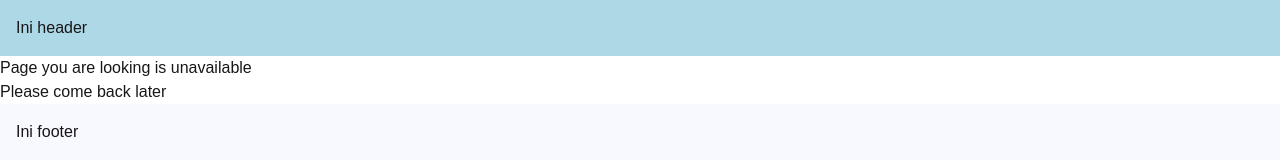
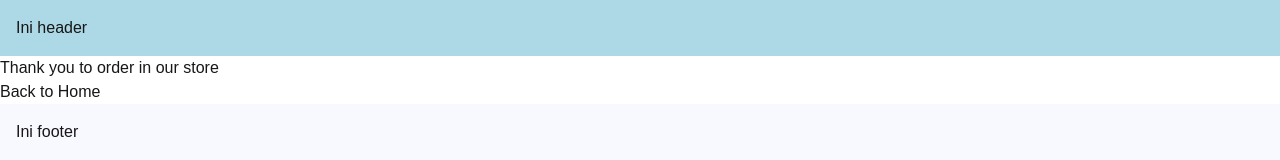
Before and after one commit to riskiip/nextjs-course, a Next.js app: page /place-order in a window 1280 px wide. Before the commit this address had no page. Shown: the top 160 px of the page. Built offline with nearby package versions, Linux system fonts and the light colour scheme.

Commit message:
feat : Learn navigating programatically

```diff
--- /dev/null
+++ b/src/app/place-order/page.tsx
@@ -0,0 +1,16 @@
+"use client"
+import { useRouter } from "next/navigation";
+
+export default function PlaceOrderPage() {
+  const route = useRouter();
+  const backToHome = () => {
+    route.push('/');
+  }
+
+  return (
+    <div>
+      <h1>Thank you to order in our store</h1>
+      <button onClick={backToHome}>Back to Home</button>
+    </div>
+  );
+}
```
